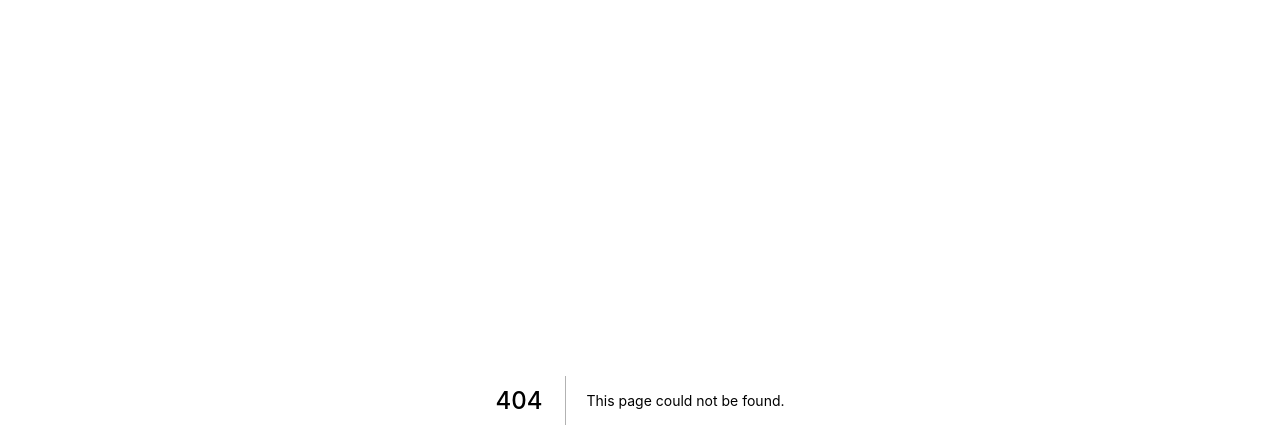
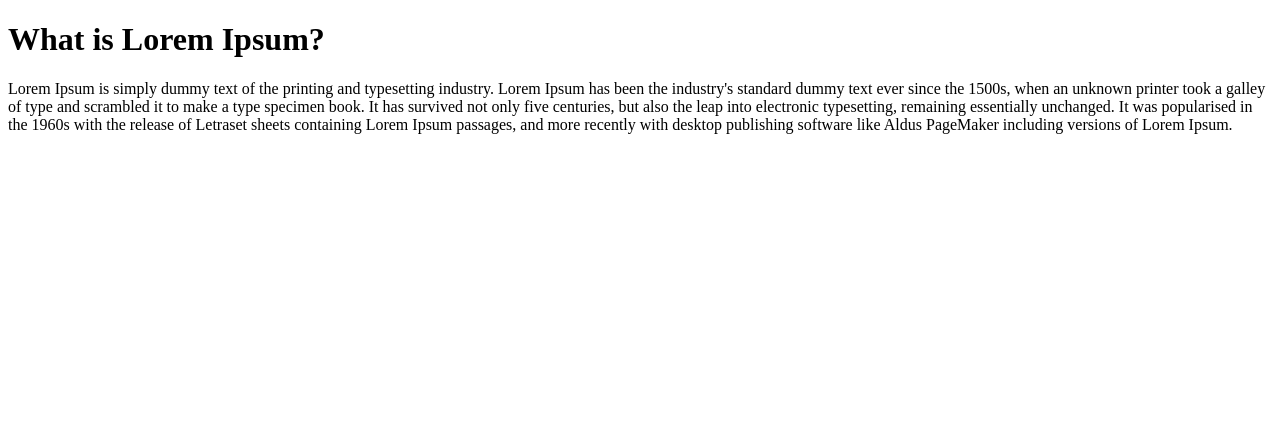
Before and after one commit to allangbr/nextIniciate, a Next.js app: page /lorem in a window 1280 px wide. Before the commit this address had no page. Shown: the top 448 px of the page. Built offline with nearby package versions, Linux system fonts and the light colour scheme.

Commit message:
adicionando outra pagina

```diff
--- /dev/null
+++ b/pages/lorem.js
@@ -0,0 +1,12 @@
+export default function Teste(){
+  return (
+     <div>
+        <h1>
+          What is Lorem Ipsum?
+        </h1>
+        <p>
+          Lorem Ipsum is simply dummy text of the printing and typesetting industry. Lorem Ipsum has been the industry's standard dummy text ever since the 1500s, when an unknown printer took a galley of type and scrambled it to make a type specimen book. It has survived not only five centuries, but also the leap into electronic typesetting, remaining essentially unchanged. It was popularised in the 1960s with the release of Letraset sheets containing Lorem Ipsum passages, and more recently with desktop publishing software like Aldus PageMaker including versions of Lorem Ipsum.
+        </p>
+     </div>
+  )
+}
```
